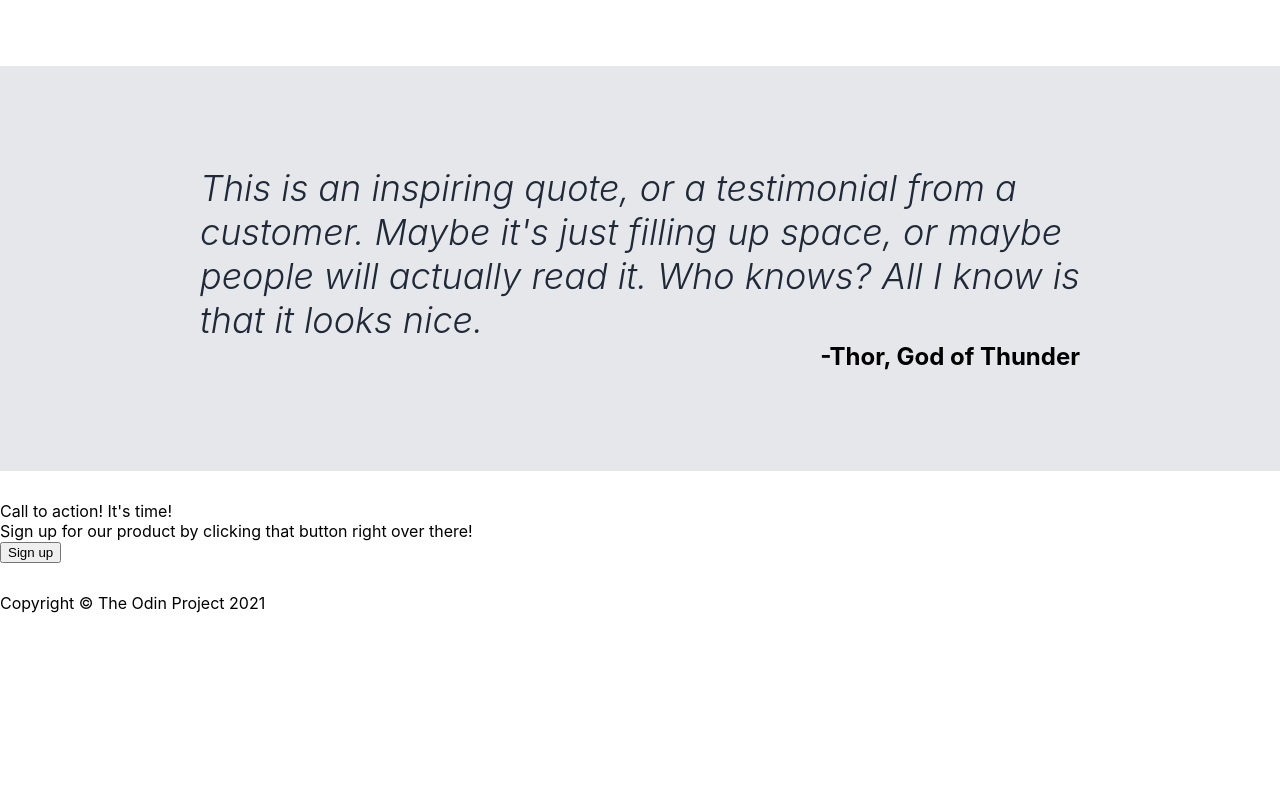
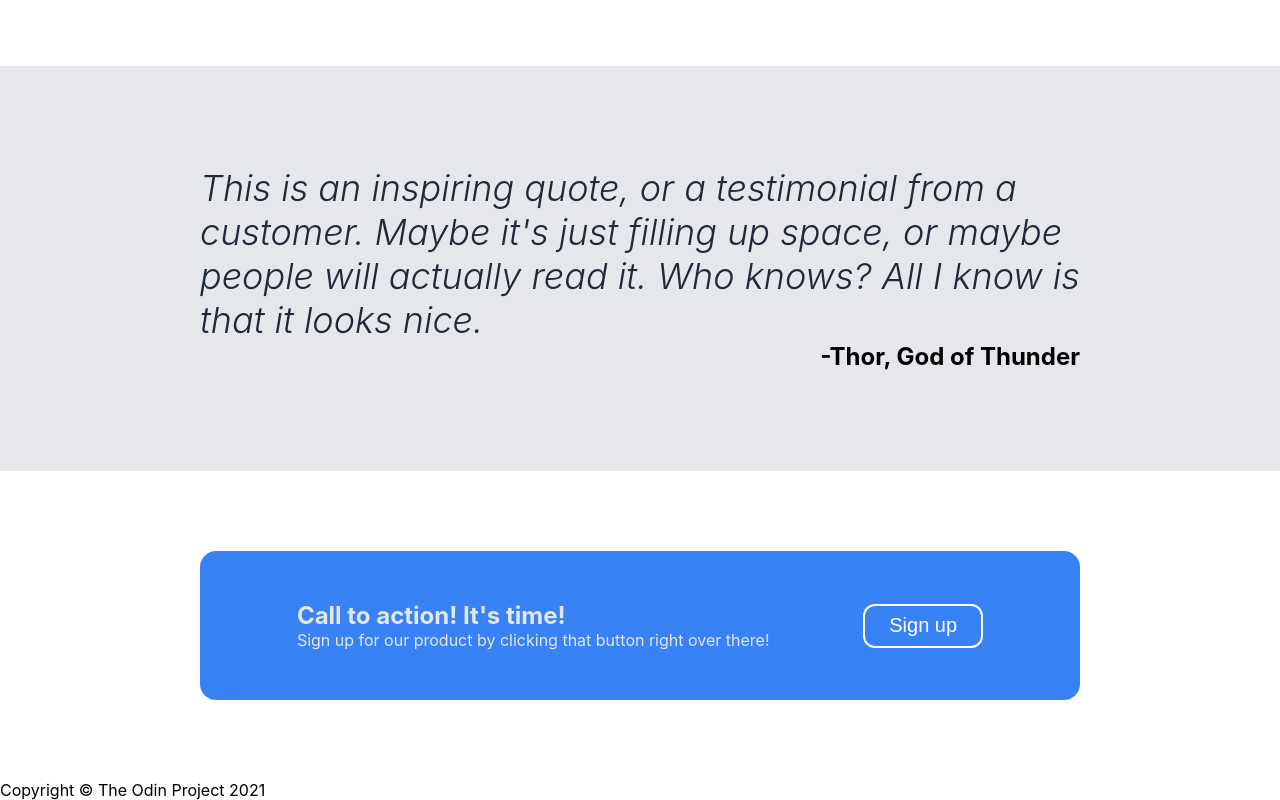
Before and after one commit to JackyC50/odin-landing-page, a plain HTML site: page index.html in a window 1280 px wide. Shown: the part 906-1706 px from the top of the page. Before the commit the page ends 1519 px from the top, so only its background shows below. Drawn offline with Linux system fonts and the light colour scheme.

Commit message:
initial css for container4

```diff
--- a/index.html
+++ b/index.html
@@ -58,9 +58,11 @@
         <div class="author">-Thor, God of Thunder</div>
     </div>
     <div class="container4">
-        <div class="register">Call to action! It's time!</div>
-        <div class="register-text">Sign up for our product by clicking that button right over there!</div>
-        <button class="signup-bottom">Sign up</button>
+        <div class="register-container">
+            <div class="register">Call to action! It's time!</div>
+            <div class="register-text">Sign up for our product by clicking that button right over there!</div>
+        </div>
+            <button class="signup-bottom">Sign up</button>
     </div>
     <div class="footer">
         <div>Copyright © The Odin Project 2021</div>
--- a/styles.css
+++ b/styles.css
@@ -138,7 +138,6 @@ a {
 .container3 {
  display: flex;
  flex-direction: column;
- align-items: center;
  padding: 100px 200px 100px 200px;
  background-color: #E5E7EB;
 }
@@ -157,3 +156,35 @@ a {
  font-size: 24px;
  font-weight: bold;
 }
+
+.container4 {
+ display: flex;
+ justify-content: space-around;
+ align-items: center;
+ margin: 50px 200px 50px 200px;
+ padding: 50px;
+ background-color: #3882F6;
+ border-radius: 16px;
+ color:#E5E7EB
+}
+
+.register-container {
+ display: flex;
+ flex-direction: column;
+}
+
+.register {
+ font-size: 24px;
+ font-weight: bold;
+}
+
+.signup-bottom {
+ color:white;
+ background-color: #3882F6;
+ border-color: white;
+ font-size: 20px;
+ border-radius: 12px;
+ border-style:solid;
+ padding: 0px 24px 0px 24px;
+ height: 40px;
+}
```
